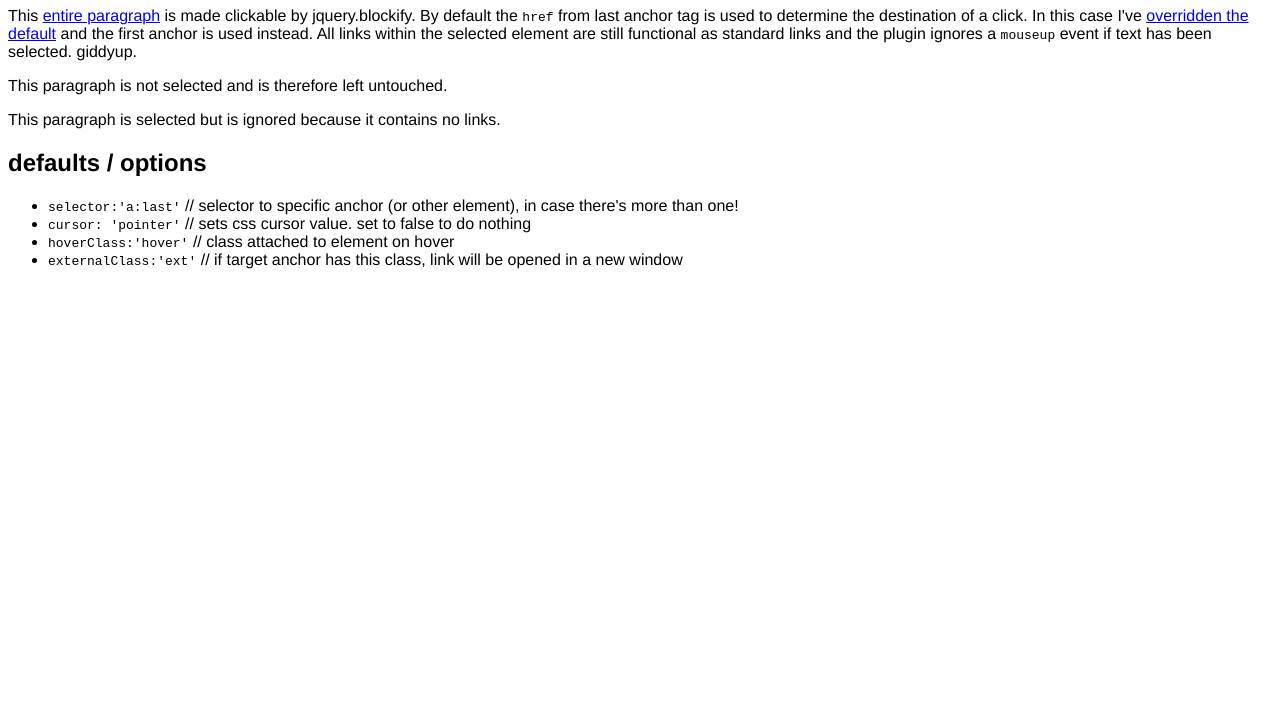
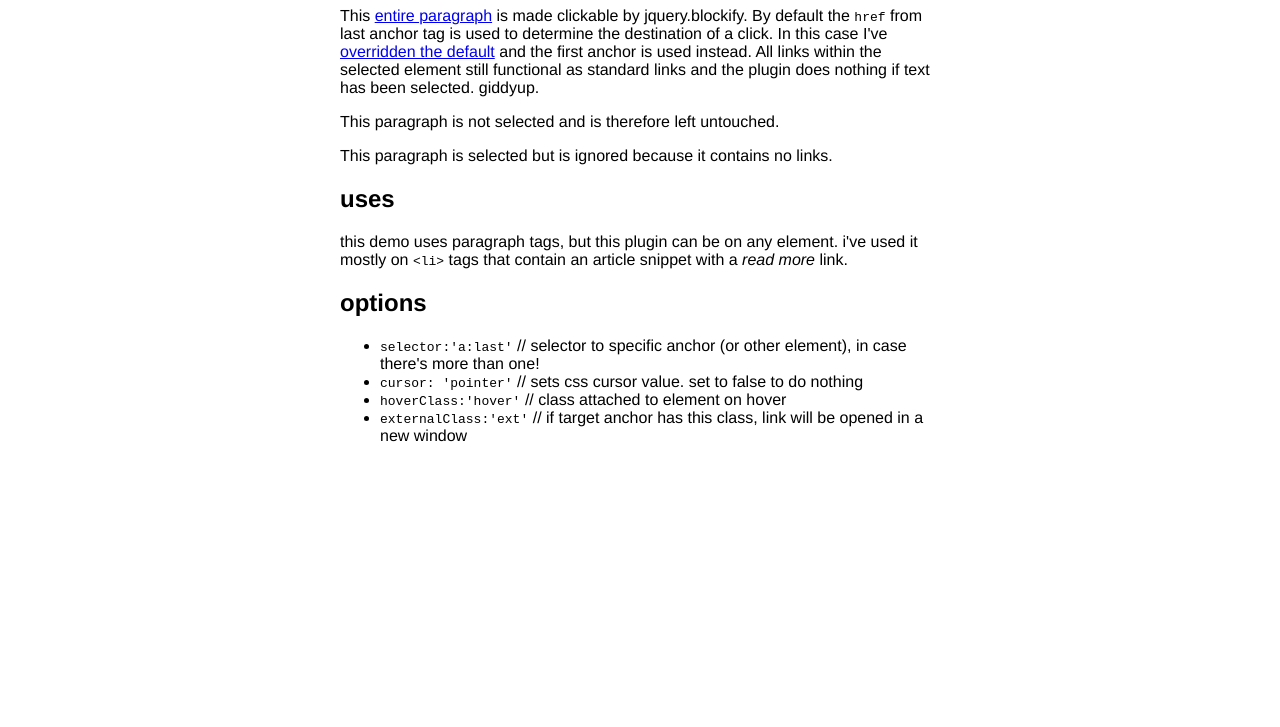
Before and after one commit to elidupuis/blockify, a plain HTML site: page index.html in a window 1280 px wide. Shown: the part 73-800 px from the top of the page. Drawn offline with nearby package versions, Linux system fonts and the light colour scheme.

Commit message:
use $.bind instead of $.click; update demo file

```diff
--- a/index.html
+++ b/index.html
@@ -4,8 +4,9 @@
 <html xmlns="http://www.w3.org/1999/xhtml" xml:lang="en" lang="en">
 <head>
 	<meta http-equiv="Content-Type" content="text/html; charset=utf-8"/>
+	<title>jquery.blockify</title>
 	<style type="text/css" media="screen">
-		body 	{ font: 100% helvetica, arial, Verdana, sans-serif; }
+		body 	{ font: 100% helvetica, arial, Verdana, sans-serif; margin: auto; width: 600px; }
 		.hover	{ background-color: #ddd; }
 	</style>
 	<script src="http://ajax.googleapis.com/ajax/libs/jquery/1.4.2/jquery.min.js" type="text/javascript" charset="utf-8"></script>
@@ -17,21 +18,23 @@
 			});
 		});
 	</script>
-	<title>Split Children tests</title>
-
 </head>
 
 <body>
 
 	<h1>jquery.blockify</h1>
 
-	<p class="blockify">This <a href="http://elidupuis.com">entire paragraph</a> is made clickable by jquery.blockify. By default the <code>href</code> from last anchor tag is used to determine the destination of a click. In this case I've <a href="http://liftinteractive.com">overridden the default</a> and the first anchor is used instead. All links within the selected element are still functional as standard links and the plugin ignores a <code>mouseup</code> event if text has been selected. giddyup.</p>
+	<p class="blockify">This <a href="http://elidupuis.com">entire paragraph</a> is made clickable by jquery.blockify. By default the <code>href</code> from last anchor tag is used to determine the destination of a click. In this case I've <a href="http://liftinteractive.com">overridden the default</a> and the first anchor is used instead. All links within the selected element still functional as standard links and the plugin does nothing if text has been selected. giddyup.</p>
 
 	<p>This paragraph is not selected and is therefore left untouched.</p>
 
 	<p class="blockify">This paragraph is selected but is ignored because it contains no links.</p>
 
-	<h2>defaults / options</h2>
+	<h2>uses</h2>
+
+	<p>this demo uses paragraph tags, but this plugin can be on any element. i've used it mostly on <code>&lt;li&gt;</code> tags that contain an article snippet with a <em>read more</em> link.</p>
+
+	<h2>options</h2>
 
 	<ul>
 		<li><code>selector:'a:last'</code>		//	selector to specific anchor (or other element), in case there's more than one!</li>
--- a/jquery.blockify.js
+++ b/jquery.blockify.js
@@ -34,7 +34,7 @@ jQuery.fn.blockify = function(options) {
 			});
 		};
 
-		$this.click(function(e){
+		$this.bind('click', function(e){
 			if (e.target.nodeName.toLowerCase() != 'a') {
 				//	target is not a standard <a> link.
 
```
